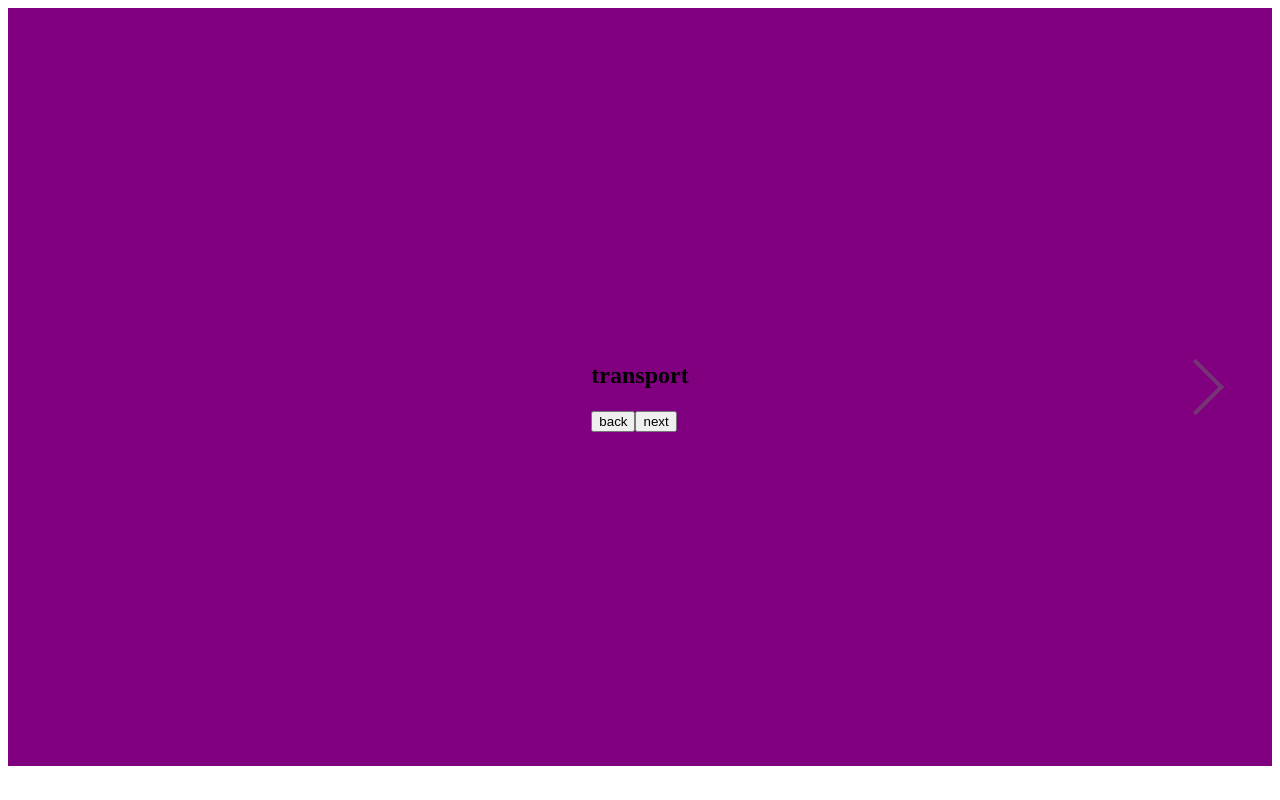
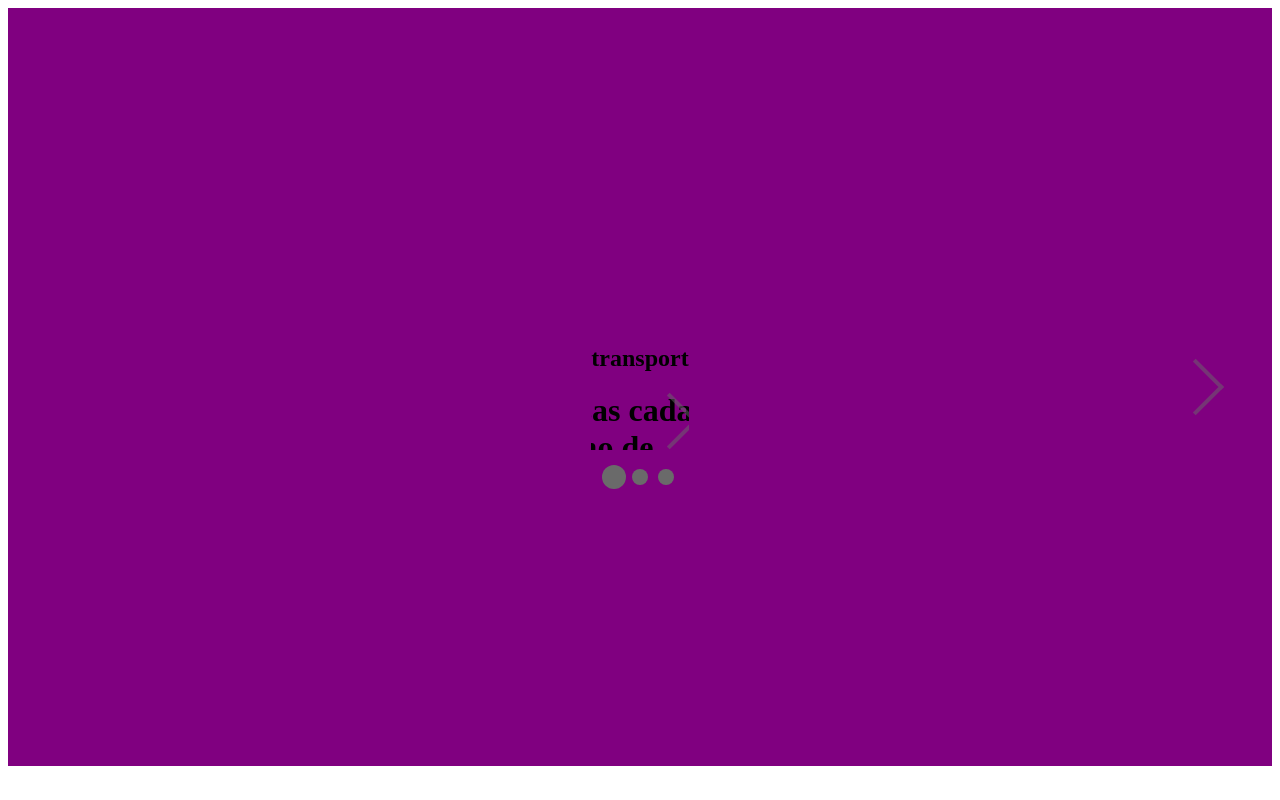
Before and after one commit to rigiba/HackatonBBVA, a React (Create React App) app in the folder frontend/: page /questions in a window 1280 px wide. Built offline with nearby package versions, Linux system fonts and the light colour scheme.

Commit message:
[RGB]-slide preguntas y props preguntas

```diff
--- a/frontend/src/components/QuestionCategory.jsx
+++ b/frontend/src/components/QuestionCategory.jsx
@@ -1,5 +1,8 @@
 import React from 'react';
 import QuestionsList from '../components/QuestionsList';
+import AwesomeSlider from 'react-awesome-slider';
+
+
 
 export default class QuestionCategory extends React.Component {
   state = {
@@ -10,7 +13,15 @@ export default class QuestionCategory extends React.Component {
     return (
       <div>
         <h2>{this.props.category}</h2>
-        <QuestionsList />
+        <AwesomeSlider>
+          {this.props.questions.map((question, i) => {
+            return (
+              <div key={i}>
+                <QuestionsList listquestions={this.props.questions[i]}/>
+              </div>
+            );
+          })}
+        </AwesomeSlider>
       </div>
     );
   }
--- a/frontend/src/components/QuestionsList.jsx
+++ b/frontend/src/components/QuestionsList.jsx
@@ -2,19 +2,19 @@ import React from 'react';
 import Button from '../components/common/Button';
 
 export default class QuestionsList extends React.Component {
-  handleClick = (e) => {
-    e.preventDefault();
-    const { handleChangeQuestion, selected } = this.props;
-    e.target.value === 'next'
-      ? handleChangeQuestion(selected + 1)
-      : handleChangeQuestion(selected - 1);
-  };
+  // handleClick = (e) => {
+  //   e.preventDefault();
+  //   const { handleChangeQuestion, selected } = this.props;
+  //   e.target.value === 'next'
+  //     ? handleChangeQuestion(selected + 1)
+  //     : handleChangeQuestion(selected - 1);
+  // };
 
   render() {
-    const { id, question, selected } = this.props;
+    const { listquestions } = this.props;
     return (
-      <div>
-        <h1>{id}</h1>
+      <div key={{}}>
+        <h1>{listquestions.question}</h1>
         <Button title={`back`} route='/question' onClick={this.handleClick} />
         <Button title={`next`} route='/question' onClick={this.handleClick} />
       </div>
--- a/frontend/src/pages/Questions.jsx
+++ b/frontend/src/pages/Questions.jsx
@@ -8,6 +8,7 @@ export default class Questions extends React.Component {
   state = {
     questions: [
       {
+
         transport: [
           {
             question:
@@ -25,6 +26,9 @@ export default class Questions extends React.Component {
           },
           {
             question: 'Cuantas horas al dia usas estos transportes',
+          },
+          {
+            question: 'Cuantos viajes en avión haces en el año',
           },
         ],
       },
@@ -81,8 +85,7 @@ export default class Questions extends React.Component {
             <div>
               <QuestionCategory
                 key={i}
-                category={Object.keys(category).join('')}
-              />
+                category={Object.keys(category).join('')} questions={Object.values(category).flat(1)}/>
             </div>
           );
         })}
```
